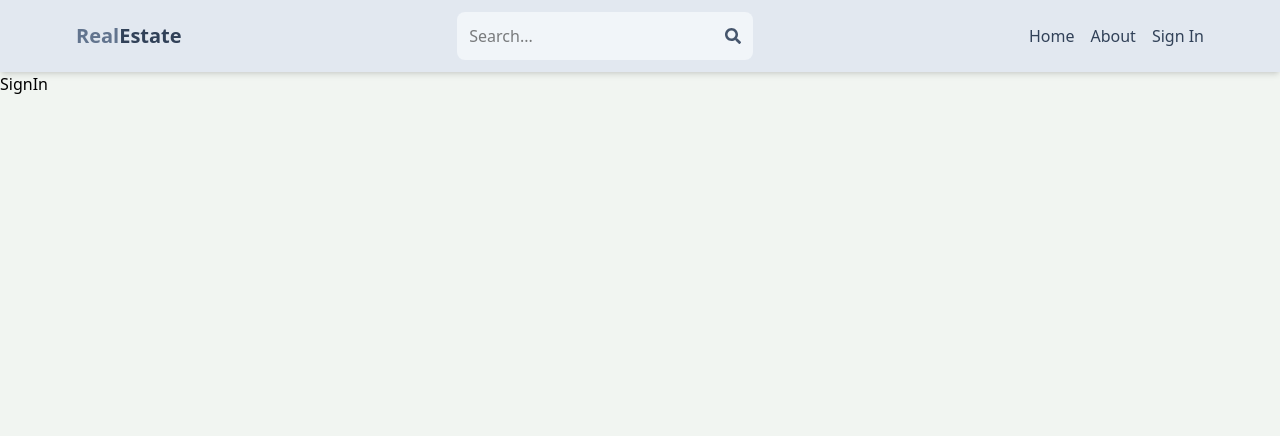
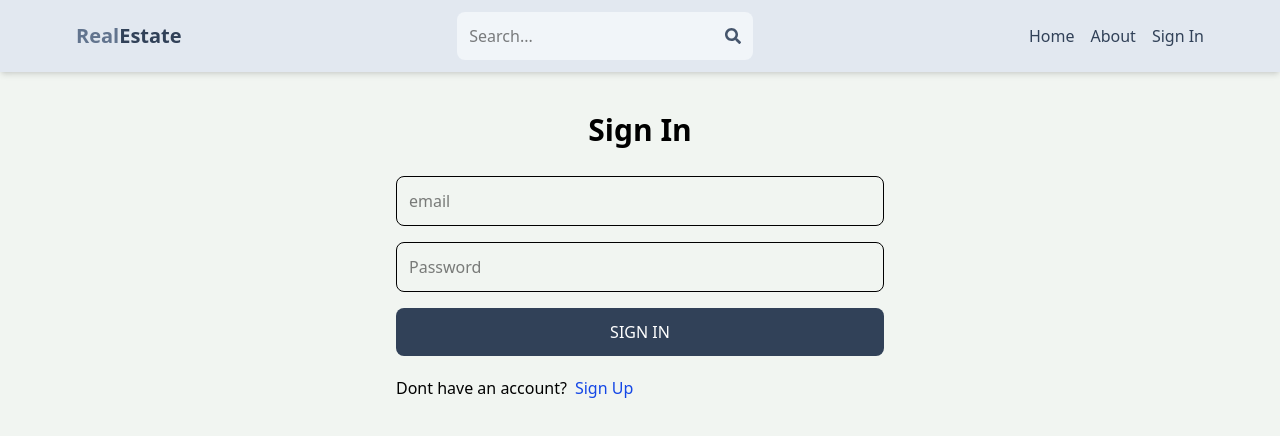
Before and after one commit to Lahirue202272/mern-state, a React (Vite) app in the folder client/: page /signin in a window 1280 px wide. Shown: the top 436 px of the page. Built offline with nearby package versions, Linux system fonts and the light colour scheme.

Commit message:
Complete sign in page functionality

```diff
--- a/client/src/pages/SignIn.jsx
+++ b/client/src/pages/SignIn.jsx
@@ -1,7 +1,67 @@
 import React from 'react'
+import { useState } from 'react';
+import { Link, useNavigate } from 'react-router-dom'
+
 
 export default function SignIn() {
+  const [formData, setFormData] = useState({});
+  const [error, setError] = useState(null);
+  const [loading, setLoading] = useState(false);
+  const navigate = useNavigate();
+  const handleChange = (e)=>{
+    setFormData({
+      ...formData,
+      [e.target.id]: e.target.value
+    })
+  };
+  const handleSubmit = async (e)=>{
+    e.preventDefault();
+    try {
+      setLoading(true);
+    const res = await fetch('/api/auth/signin',
+      {
+        method: 'POST',
+        headers: {
+          'Content-Type': 'application/json'
+        },
+        body: JSON.stringify(formData)
+      }
+    );
+    const data = await res.json();
+    if (data.success===false){
+      setError(data.message);
+      setLoading(false);
+      return;
+    }
+    setLoading(false);
+    setError(null);
+    navigate('/');
+    } catch (error) {
+      setLoading(false);
+      setError(error.message);
+    }
+
+    console.log(data);
+  };
+  console.log(formData);
   return (
-    <div>SignIn</div>
+    <div className='p-3 max-w-lg mx-auto'>
+      <h1 className="text-3xl text-center font-semibold my-7">{loading ? "Loading..." : "Sign In"}</h1>
+      <form onSubmit={handleSubmit} className='flex flex-col gap-4'>
+        <input type="email" placeholder="email"
+        className="border p-3 rounded-lg" id="email"onChange={handleChange}/>
+        <input type="password" placeholder="Password"
+        className="border p-3 rounded-lg" id="password"onChange={handleChange}/>
+        <button disabled={loading} className='bg-slate-700 text-white p-3 rounded-lg
+        uppercase hover:opacity-95 disabled:opacity-80'>Sign in</button>
+      </form>
+      <div className="flex gap-2 mt-5">
+        <p>Dont have an account?</p>
+         <Link to={"/signup"}>
+          <span className='text-blue-700'>Sign Up</span>
+         </Link>
+      </div>
+      {error && <div className="mt-5 text-red-600">{error}</div>}
+    </div>
   )
 }
```
